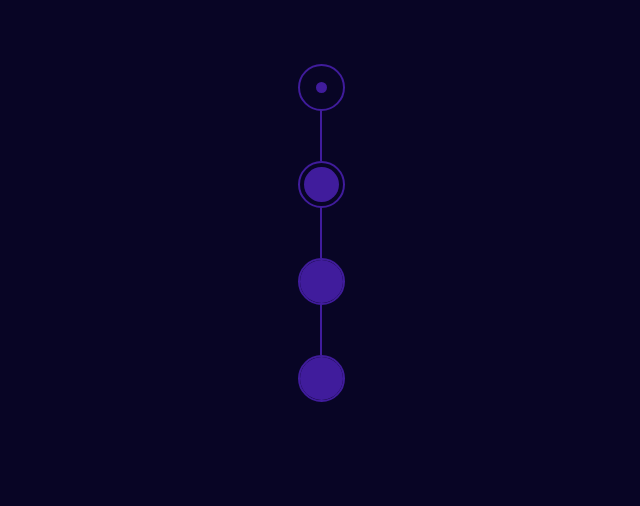
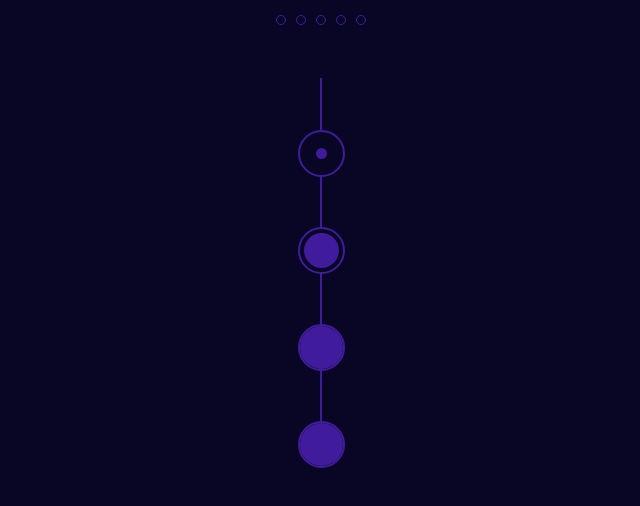
Before and after one commit to basementy/codeit, a Vue app: page /level/1 in a window 1280 px wide. Shown: the top 506 px of the page, without its empty margins (319-959 px from the left). Built offline with nearby package versions, Linux system fonts and the light colour scheme.

Commit message:
(feat) lives

```diff
--- /dev/null
+++ b/src/components/Lives.vue
@@ -0,0 +1,89 @@
+<template>
+  <div id="root">
+    <div
+    :class="{
+      'life-full': checkLives(userLife, 1),
+      'life-empty': !checkLives(userLife, 1)
+      }"/>
+    <div
+    :class="{
+      'life-full': checkLives(userLife, 2),
+      'life-empty': !checkLives(userLife, 2)
+      }"
+    />
+    <div
+    :class="{
+      'life-full': checkLives(userLife, 3),
+      'life-empty': !checkLives(userLife, 3)
+      }"
+    />
+    <div
+    :class="{
+      'life-full': checkLives(userLife, 4),
+      'life-empty': !checkLives(userLife, 4)
+      }"
+    />
+    <div
+    :class="{
+      'life-full': checkLives(userLife, 5),
+      'life-empty': !checkLives(userLife, 5)
+      }"
+    />
+  </div>
+</template>
+
+<script lang="ts">
+import { mapState } from 'vuex';
+
+import Vue from 'vue';
+
+export default Vue.extend({
+  name: 'Lives',
+
+  props: {
+    lives: {
+      type: Number,
+      default: 0,
+    },
+  },
+  computed: {
+    ...mapState(['userLife']),
+  },
+
+  methods: {
+    checkLives(numberLive, actualIndex) {
+      if (numberLive >= actualIndex) {
+        return true;
+      }
+      return false;
+    },
+  },
+});
+</script>
+
+<style scoped>
+#root {
+  display: -webkit-box;
+  margin: 10px 100px 50px 100px;
+}
+
+.life-full {
+width: 10px;
+height: 10px;
+
+margin: 5px;
+
+border-radius: 100%;
+background: #401C9C;
+}
+
+.life-empty {
+width: 10px;
+height: 10px;
+
+margin: 5px;
+
+border-radius: 100%;
+border: 1.2px solid #401C9C;
+}
+</style>
--- a/src/views/level/index.vue
+++ b/src/views/level/index.vue
@@ -1,5 +1,6 @@
 <template>
   <div>
+    <Lives/>
     <div class="task">
       <span class="incomplete" />
     </div>
@@ -16,9 +17,13 @@
 </template>
 
 <script>
+import Lives from '@/components/Lives.vue';
+
 export default {
   name: 'Level',
-
+  components: {
+    Lives,
+  },
   props: {
     id: String,
   },
```
